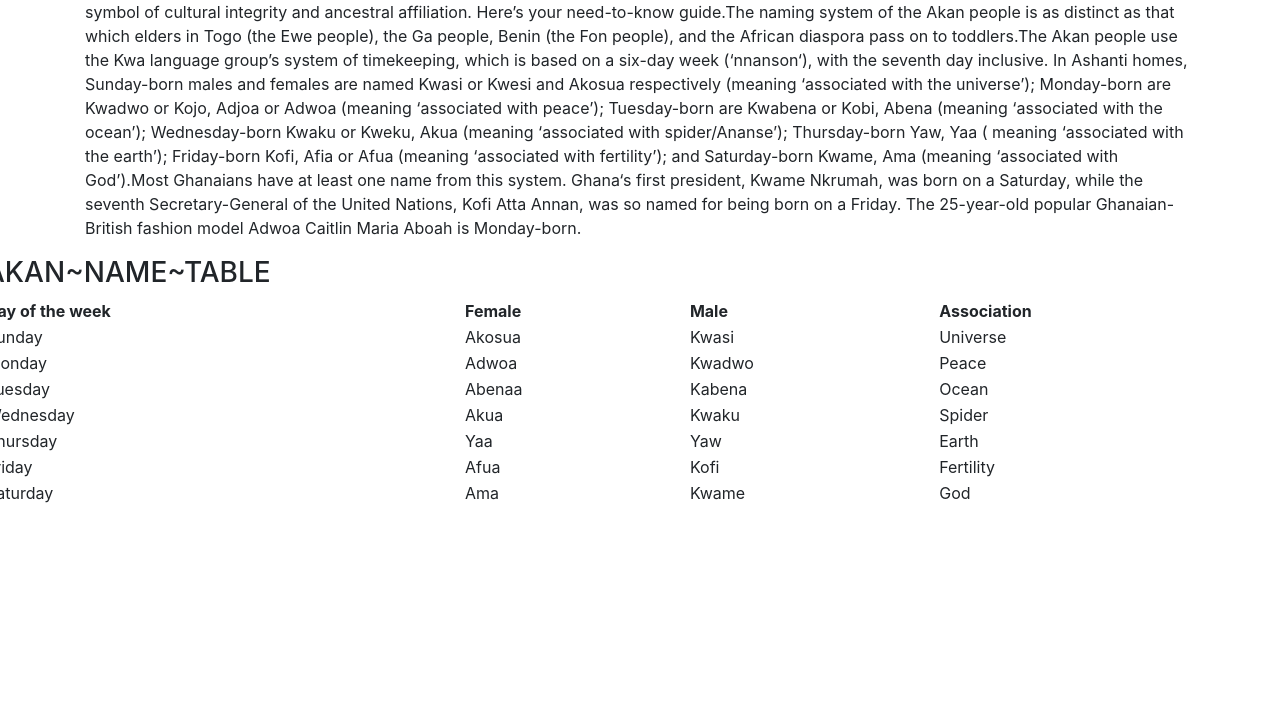
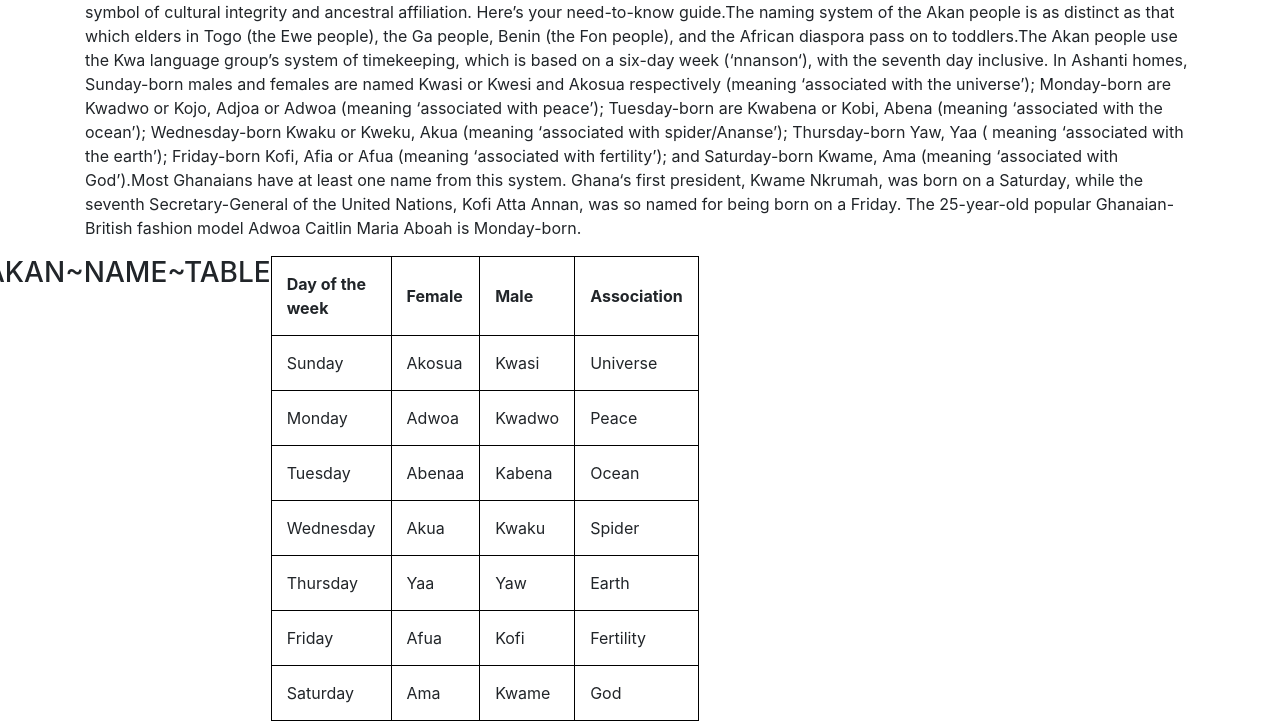
Before and after one commit to Cynthia-Kitili/AKAN-GENERATOR, a plain HTML site: page index.html in a window 1280 px wide. Shown: the part 732-1453 px from the top of the page. Before the commit the page ends 1238 px from the top, so only its background shows below. Drawn offline with nearby package versions, Linux system fonts and the light colour scheme.

Commit message:
commit css styles on table

```diff
--- a/css/styles.css
+++ b/css/styles.css
@@ -14,3 +14,13 @@
     float: inline-start;
 
 }
+.table, th, td {
+    border: 1px solid black;
+    border-collapse: collapse;
+}
+th, td {
+    padding: 15px;
+}
+table {
+    border-spacing: 5px;
+}
--- a/index.html
+++ b/index.html
@@ -18,7 +18,7 @@
             <p class="description">In West Africa, newborns are given special names depending on the day they are born. Diverse ethnicities have variants and meanings as a symbol of cultural integrity and ancestral affiliation. Here’s your need-to-know guide.The naming system of the Akan people is as distinct as that which elders in Togo (the Ewe people), the Ga people, Benin (the Fon people), and the African diaspora pass on to toddlers.The Akan people use the Kwa language group’s system of timekeeping, which is based on a six-day week (‘nnanson‘), with the seventh day inclusive. In Ashanti homes, Sunday-born males and females are named Kwasi or Kwesi and Akosua respectively (meaning ‘associated with the universe’); Monday-born are Kwadwo or Kojo, Adjoa or Adwoa (meaning ‘associated with peace’); Tuesday-born are Kwabena or Kobi, Abena (meaning ‘associated with the ocean’); Wednesday-born Kwaku or Kweku, Akua (meaning ‘associated with spider/Ananse’); Thursday-born Yaw, Yaa ( meaning ‘associated with the earth’); Friday-born Kofi, Afia or Afua (meaning ‘associated with fertility’); and Saturday-born Kwame, Ama (meaning ‘associated with God’).Most Ghanaians have at least one name from this system. Ghana‘s first president, Kwame Nkrumah, was born on a Saturday, while the seventh Secretary-General of the United Nations, Kofi Atta Annan, was so named for being born on a Friday. The 25-year-old popular Ghanaian-British fashion model Adwoa Caitlin Maria Aboah is Monday-born.</p>
         </div>
         <h3>AKAN~NAME~TABLE</h3>
-        <table style="width:100%">
+        <table style="width:25%">
             <tr>
               <th>Day of the week</th>
               <th>Female</th>
```
